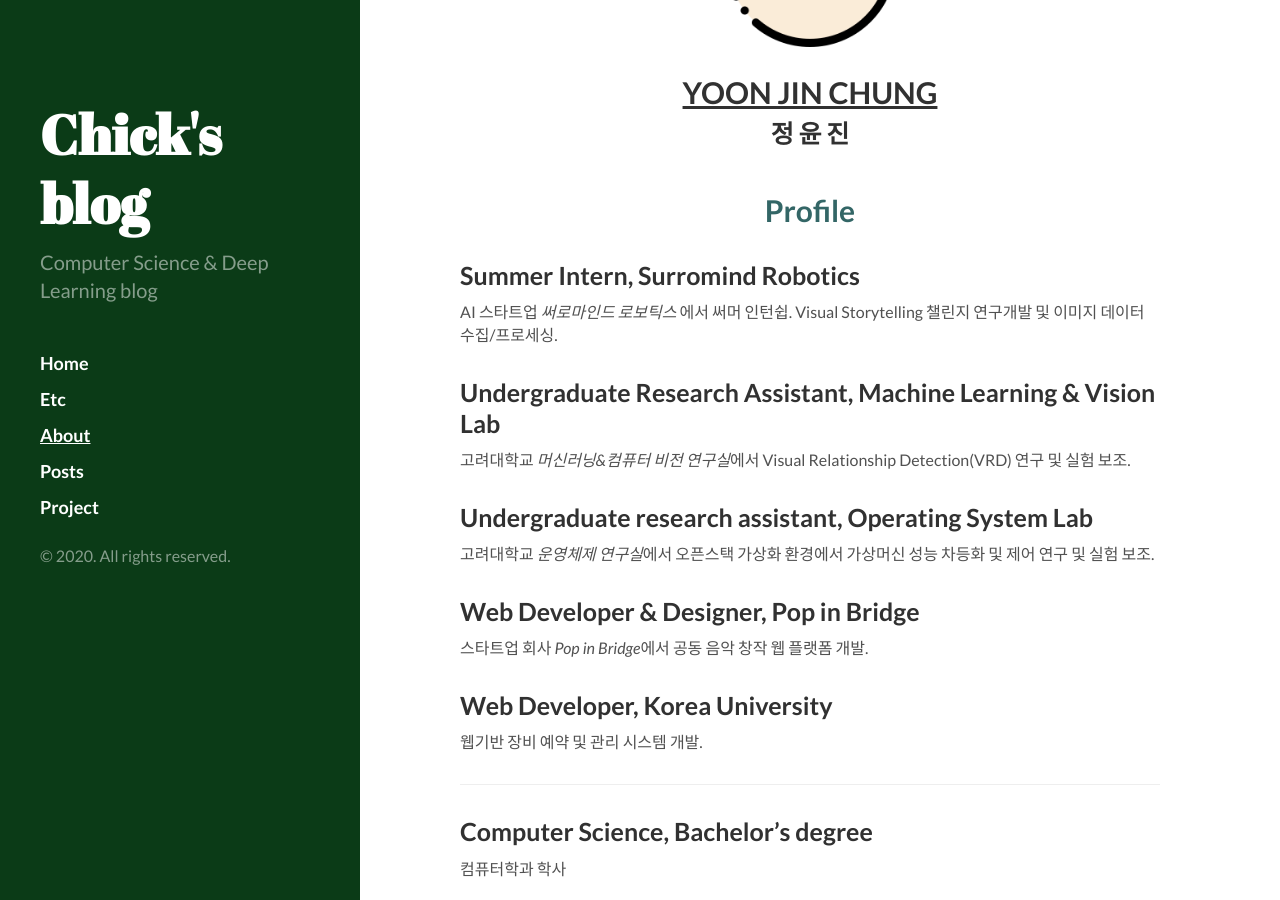
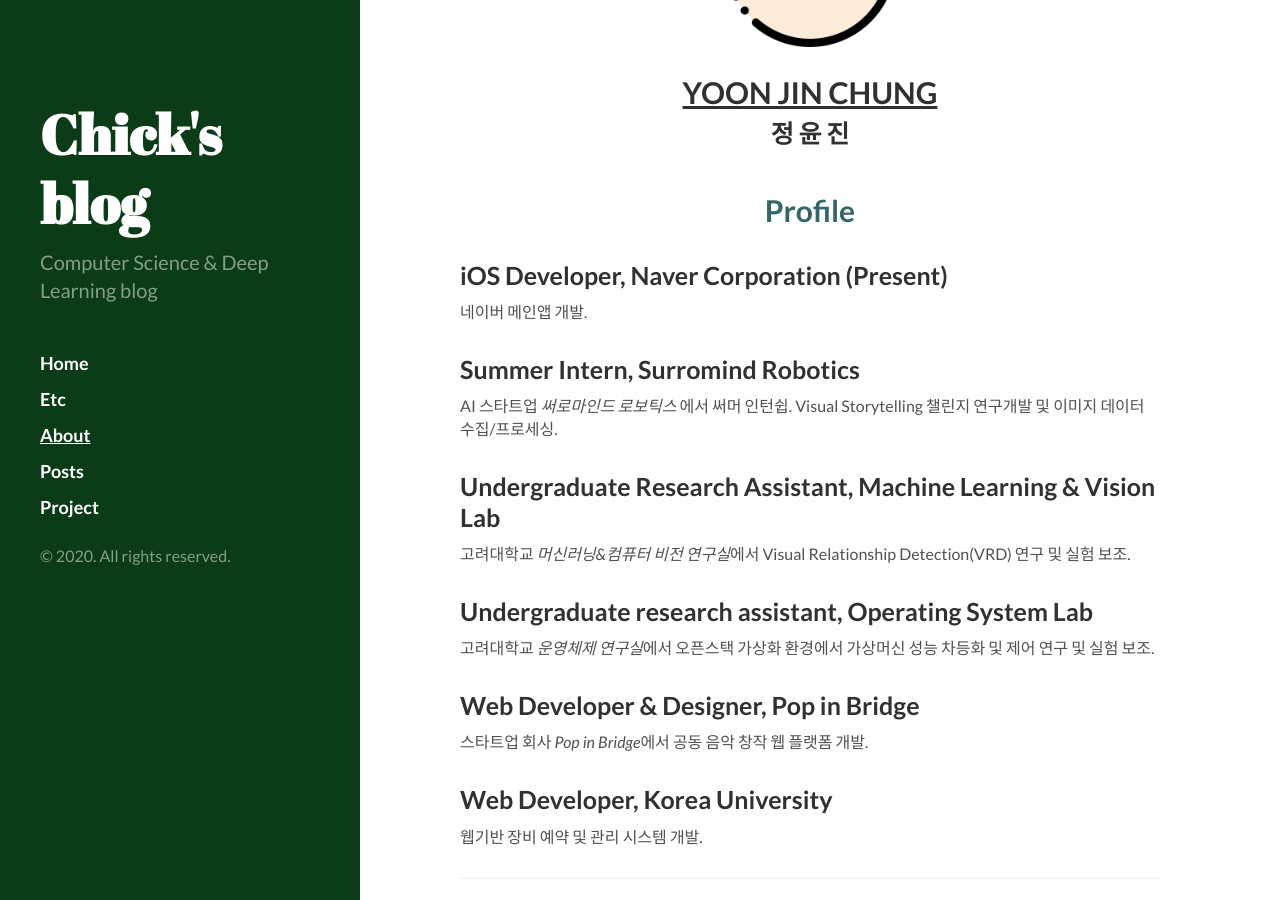
Before and after one commit to YoonjinXD/YoonjinXD.github.io, a Jekyll site: the page built from about.md, in a window 1280 px wide and 900 px high, scrolled down 303 px. Built offline with Jekyll 4.4.1, drawn with Linux system fonts in a browser that asks for light colours; nearby versions of some CDN libraries.

Commit message:
About 업데이트

```diff
--- a/about.md
+++ b/about.md
@@ -10,6 +10,9 @@
 
 <br>
 <center><h2 class="green">Profile</h2></center>
+
+### iOS Developer, Naver Corporation **(Present)**
+네이버 메인앱 개발.
 
 ### Summer Intern, Surromind Robotics
 AI 스타트업 *써로마인드 로보틱스* 에서 써머 인턴쉽.
```
Also changed, not shown: 2 other files.
